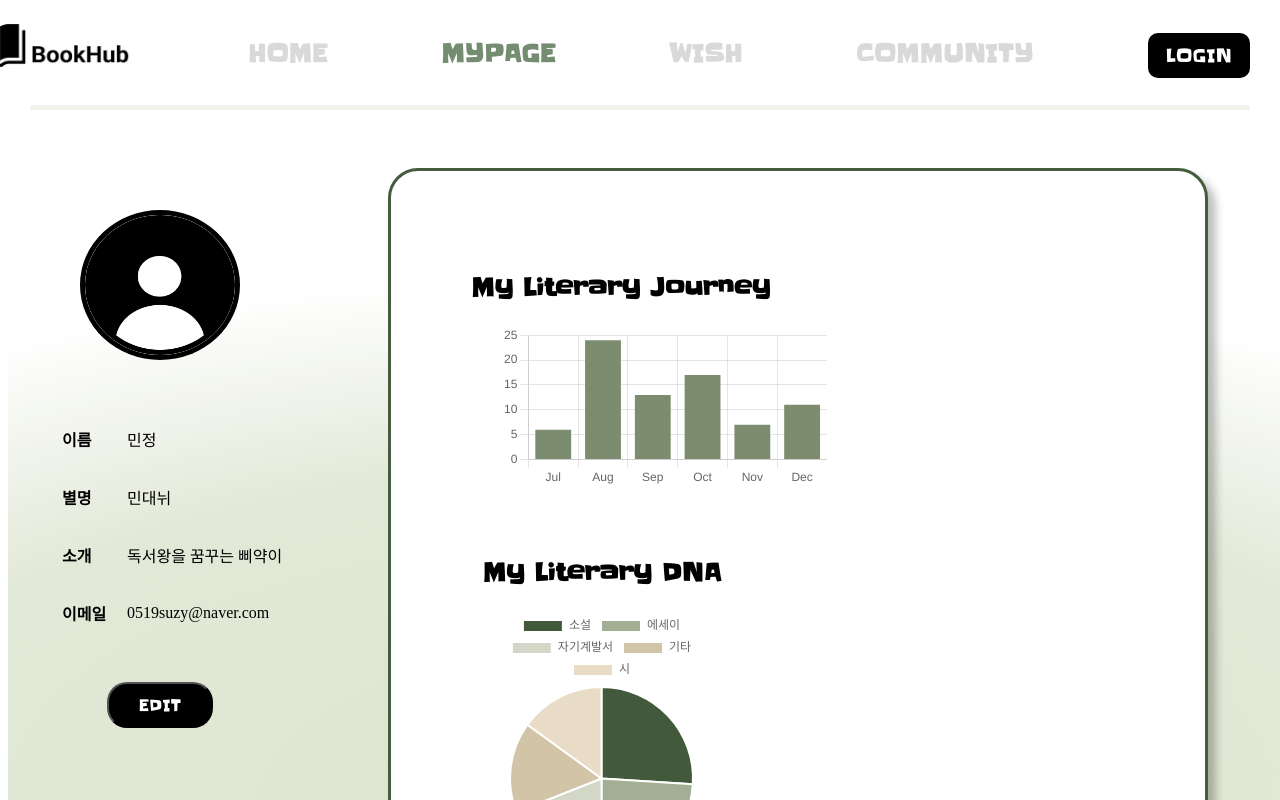
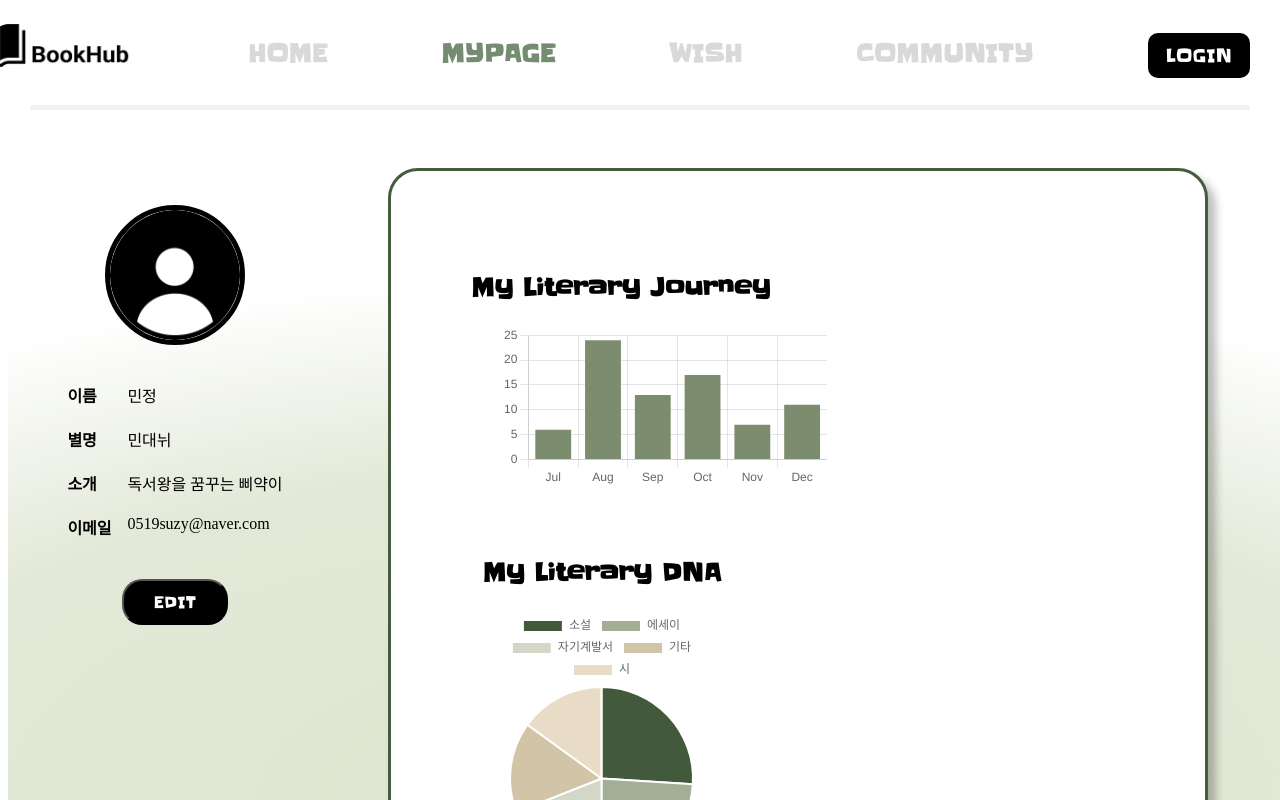
Before and after one commit to BookHub-BookTrio/BookHub-Front, a React (Create React App) app in the folder bookhub/: page /mypage in a window 1280 px wide. Built offline with nearby package versions, Linux system fonts and the light colour scheme.

Commit message:
[Feat/#12] - MyPage Navigate 추가

```diff
--- a/bookhub/src/pages/mypage/MyPage.jsx
+++ b/bookhub/src/pages/mypage/MyPage.jsx
@@ -1,4 +1,5 @@
 import React from "react";
+import { useNavigate } from 'react-router-dom';
 import styles from "../mypage/MyPage.module.css";
 import Header from "../../../src/component/header/Header.jsx";
 import profileIcon from "../../../src/component/image/Profile.png"; // 프로필 이미지
@@ -24,7 +25,7 @@ const pieData = {
   labels: ['소설', '에세이', '자기계발서', '기타', '시'],
   datasets: [
     {
-      label: 'Genre Distribution',
+      label: 'Genre',
       data: [26, 24, 19, 16, 15],
       backgroundColor: ['#42593C', '#A2AF94', '#D3D7C7', '#D1C4A7', '#E9DCC7'],
     },
@@ -32,6 +33,12 @@ const pieData = {
 };
 
 const Mypage = () => {
+  const navigate = useNavigate();
+
+  const handleEditClick = () => {
+    navigate(`/mypage-edit`);
+  };
+
   return (
     <div className={styles.background}>
       <Header />
@@ -57,7 +64,7 @@ const Mypage = () => {
       </div>
 
       {/* EDIT 버튼 */}
-      <button className={styles.editButton}>EDIT</button>
+      <button className={styles.editButton} onClick={handleEditClick}>EDIT</button>
     </div>
 
     <main className={styles.mainContent}>
--- a/bookhub/src/pages/mypage/MyPage.module.css
+++ b/bookhub/src/pages/mypage/MyPage.module.css
@@ -12,11 +12,10 @@
 
 .container {
   position: fixed;
-  top: 150px;
-  left: 15px;
-  width: 280px;
+  top: 180px;
+  left: 50px;
+  width: 250px;
   display: flex;
-  margin: 30px 5px;
   flex-direction: column;
   align-items: center;
   z-index: 10;
@@ -27,10 +26,10 @@
 .profileSection {
   display: flex;
   justify-content: center;
-  width: 150px;
-  height: 150px;
-  flex-shrink: 0;
-  margin: 30px 50%;
+  align-items: center;
+  width: 130px;
+  height: 130px;
+  margin: 30px auto;
 }
 
 .profileImage {
@@ -41,27 +40,22 @@
 
 /* 정보 입력 영역 */
 .infoContainer {
-  margin-top: 10px;
-  width: 700px;
+  margin-top: 3px;
+  display: flex;
+  flex-direction: column;
   align-items: center;
-  text-align: center;
-  justify-content: center;
 }
 
 .infoRow {
   display: flex;
   justify-content: left;
-  width: 35%;
-  margin: 20px 35%;
-  padding: 7px;
-  /* border-bottom: 1.5px solid black; */
-  align-items: center;
-  text-align: center;
+  width: 100%;
+  margin: 10px 0;
 }
 
 .label {
   font-weight: bold;
-  width: 65px;
+  width: 60px;
   text-align: left;
 }
 
@@ -73,7 +67,7 @@
   font-size: 20px;
   border-radius: 20px;
   cursor: pointer;
-  margin-top: 30px;
+  margin: 30px auto 0 auto;
   font-family: "Slackey-Regular", Helvetica;
   font-size: 16px;
 }
@@ -91,7 +85,14 @@
   stroke: #455D3E;
   border: 3px #455D3E solid;
   border-radius: 30px;
+  /* box-shadow: 5px 5px 10px rgba(0,0,0,0.1); */
   filter: drop-shadow(8px 8px 4px rgba(0, 0, 0, 0.25));
+}
+
+.barTitle {
+  font-family: "Slackey-Regular", Helvetica;
+  font-weight: 700;
+  font-size: 24px;
 }
 
 .chartWrapper {
@@ -103,25 +104,19 @@
 }
 
 /* Bar chart 영역 */
-.barTitle {
-  font-family: "Slackey-Regular", Helvetica;
-  font-weight: 700;
-  font-size: 24px;
-}
-
 .barChart {
   width: 50%;
   min-width: 300px;
   margin-left: 30px;
 }
 
-/* Pie chart 영역 */
 .pieTitle {
   font-family: "Slackey-Regular", Helvetica;
   font-weight: 700;
   font-size: 24px;
 }
 
+/* Pie chart 영역 */
 .dnaSection {
   width: 40%;
   min-width: 250px;
```
